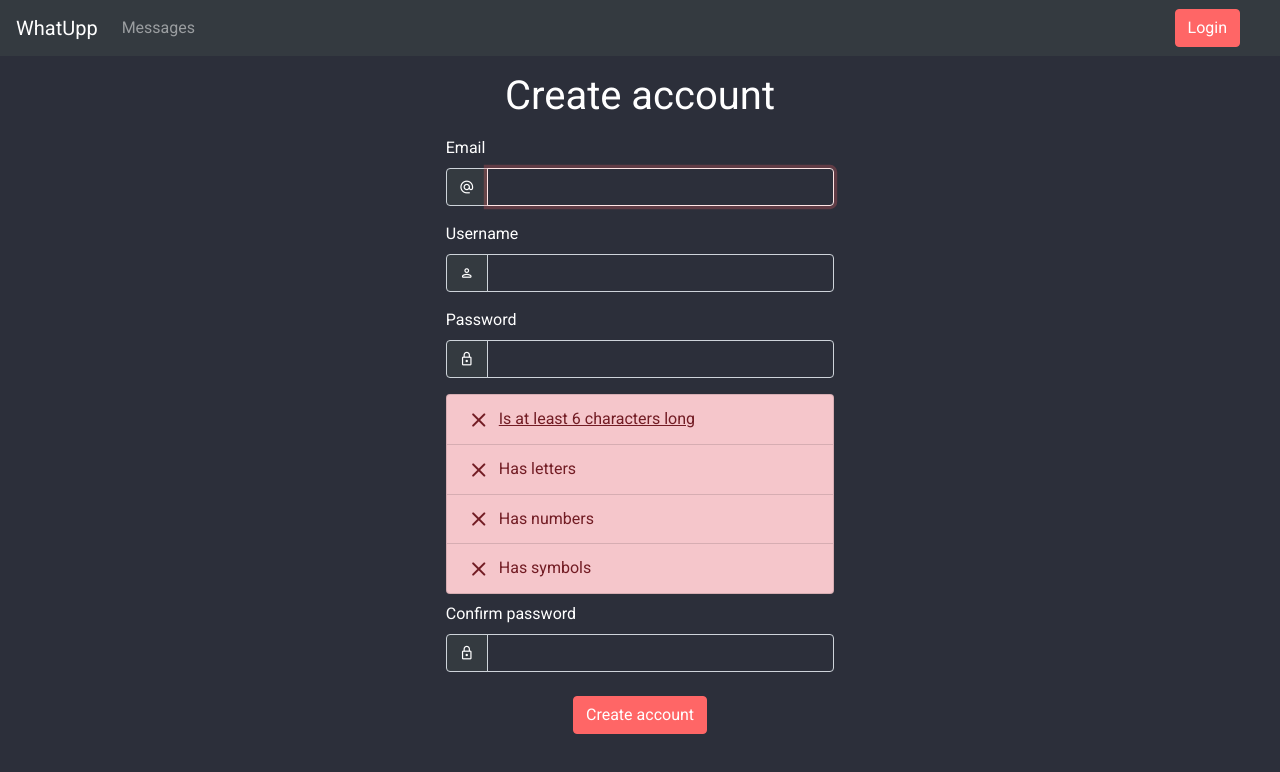
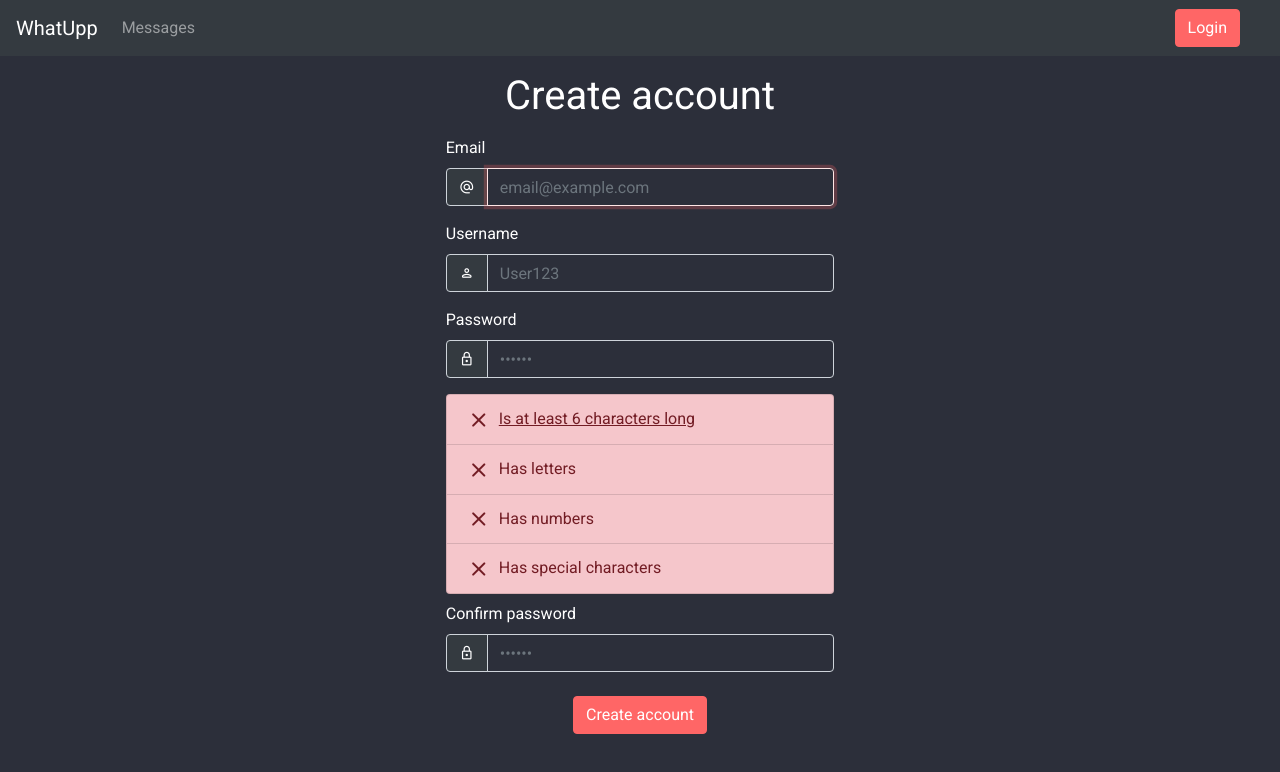
Before and after one commit to IamNanjo/webdev-ht, a React (Vite) app: page /auth/register in a window 1280 px wide. Shown: the top 772 px of the page. Built offline with nearby package versions, Linux system fonts and the light colour scheme; no server answers.

Commit message:
Login and register pages updated

```diff
--- a/src/components/Login.jsx
+++ b/src/components/Login.jsx
@@ -59,6 +59,7 @@ function Login() {
 							name="username"
 							type="text"
 							autoComplete="username"
+							placeholder="User123"
 							required
 							autoFocus
 							onInput={updateUsername}
@@ -79,6 +80,7 @@ function Login() {
 							name="password"
 							type="password"
 							autoComplete="current-password"
+							placeholder="••••••"
 							required
 							onInput={updatePassword}
 						/>
--- a/src/components/Register.jsx
+++ b/src/components/Register.jsx
@@ -83,6 +83,7 @@ function Register() {
 							name="email"
 							type="email"
 							autoComplete="email"
+							placeholder="email@example.com"
 							required
 							autoFocus
 							onInput={updateEmail}
@@ -103,6 +104,7 @@ function Register() {
 							name="username"
 							type="text"
 							autoComplete="username"
+							placeholder="User123"
 							required
 							onInput={updateUsername}
 						/>
@@ -124,6 +126,8 @@ function Register() {
 							name="password"
 							type="password"
 							autoComplete="new-password"
+							placeholder="••••••"
+							pattern=".{6,}"
 							title="Minimum 6 characters"
 							required
 							onInput={updatePassword}
@@ -178,7 +182,7 @@ function Register() {
 						<span className="material-symbols-rounded mr-2 align-middle">
 							{passwordHasSymbols == true ? "done" : "close"}
 						</span>
-						Has symbols
+						Has special characters
 					</li>
 				</ul>
 				<div className="form-group">
@@ -195,6 +199,7 @@ function Register() {
 							name="password-confirm"
 							type="password"
 							autoComplete="new-password"
+							placeholder="••••••"
 							required
 							onInput={updatePasswordConfirm}
 						/>
```
